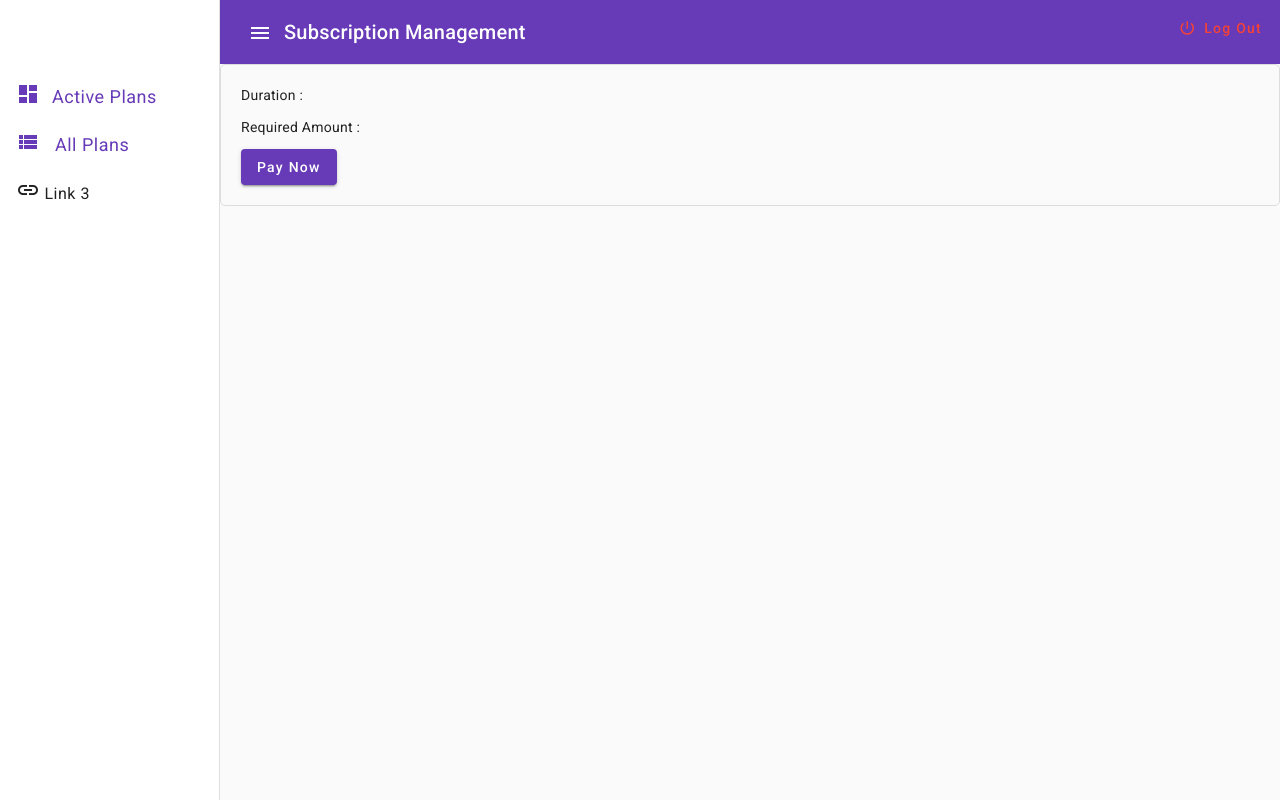
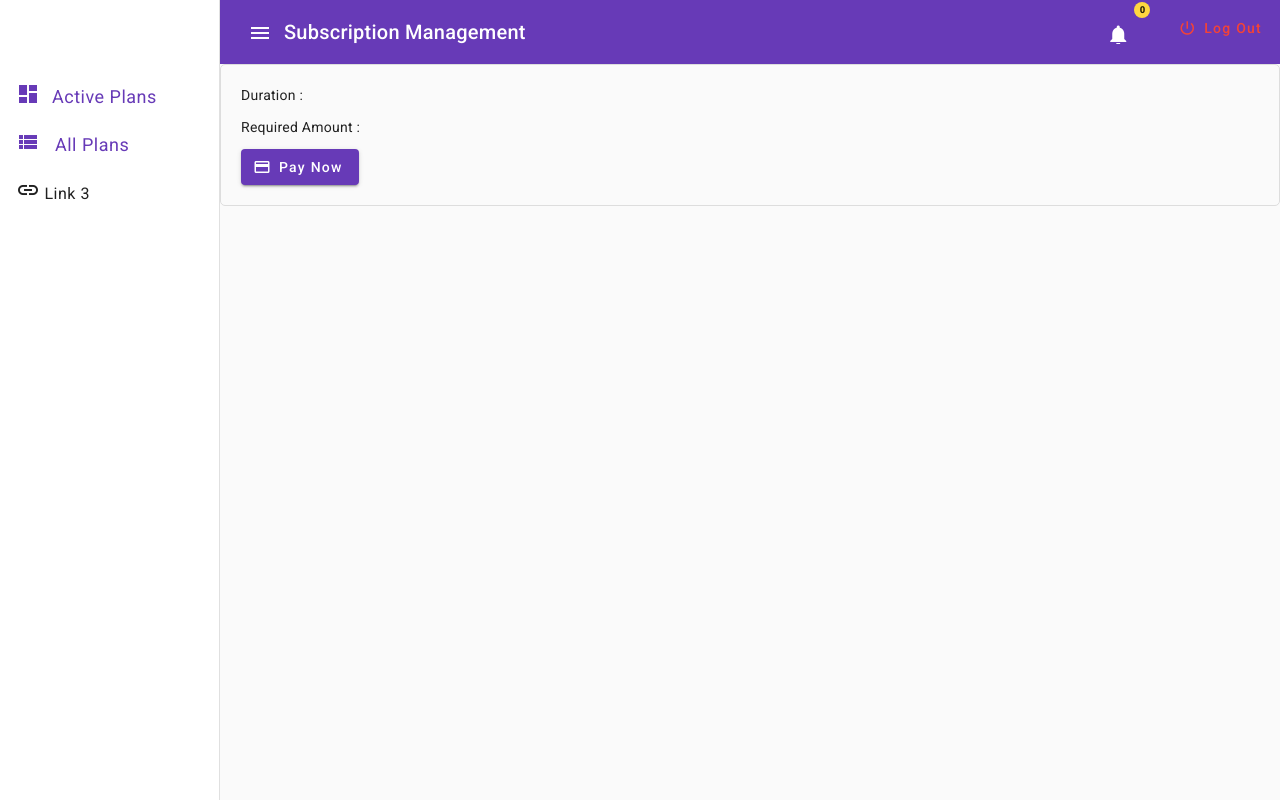
Before and after one commit to 11omkarkanase11/SubscriptionManagementSystem, an Angular app in the folder SubscriptionManagement/: page /sidenav/addplan in a window 1280 px wide. Built offline with nearby package versions, Linux system fonts and the light colour scheme.

Commit message:
Maticon to payment

```diff
--- a/SubscriptionManagement/src/app/add-plan/add-plan.component.html
+++ b/SubscriptionManagement/src/app/add-plan/add-plan.component.html
@@ -1,8 +1,10 @@
 <div class="payment-details">
     <h3>{{serviceName}}</h3>
     <p>Duration : {{duration}}</p>
-    <p>Required Amount :{{userAmount}}</p>
+    <p>Required Amount :{{userAmount | currency:'INR'}}</p>
     <!-- <button (click)="pay()">Pay</button> -->
-    <button mat-raised-button color="primary" (click)="pay()">Pay Now</button>
+    <button mat-raised-button color="primary" (click)="pay()">
+        <mat-icon>credit_card</mat-icon>
+        Pay Now</button>
 
 </div>
--- a/SubscriptionManagement/src/app/add-plan/add-plan.component.ts
+++ b/SubscriptionManagement/src/app/add-plan/add-plan.component.ts
@@ -2,12 +2,14 @@ import { Component } from '@angular/core';
 import { LocalService } from '../local.service';
 import { SubscriptionService } from '../subscription.service';
 import { MatButtonModule } from '@angular/material/button';
+import { MatIcon } from '@angular/material/icon';
+import { CommonModule } from '@angular/common';
 
 
 @Component({
   selector: 'app-add-plan',
   standalone: true,
-  imports: [MatButtonModule],
+  imports: [MatButtonModule, MatIcon, CommonModule],
   templateUrl: './add-plan.component.html',
   styleUrl: './add-plan.component.css'
 })
--- a/SubscriptionManagement/src/app/allplan/allplan.component.html
+++ b/SubscriptionManagement/src/app/allplan/allplan.component.html
@@ -15,7 +15,7 @@
       </mat-card-header>
       <mat-card-content class="plan-details">
         <p><strong>Duration:</strong> {{ plan.duration }} days</p>
-        <p><strong>Plan Cost:</strong> ${{ plan.planCost }}</p>
+        <p><strong>Plan Cost:</strong> {{ plan.planCost| currency:'INR' }}</p>
       </mat-card-content>
       <mat-card-actions>
         <button mat-raised-button color="primary" (click)="addPlan(plan.planId, plan.planCost, plan.serviceName, plan.duration)">Subscribe</button>
--- a/SubscriptionManagement/src/app/dashboard/dashboard.component.html
+++ b/SubscriptionManagement/src/app/dashboard/dashboard.component.html
@@ -43,7 +43,7 @@
         </mat-card-header>
         <mat-card-content class="plan-details">
           <p><strong>Duration:</strong> {{ plan.duration }} days</p>
-          <p><strong>Plan Cost:</strong> ${{ plan.planCost }}</p>
+          <p><strong>Plan Cost:</strong> {{ plan.planCost | currency:'INR' }}</p>
         </mat-card-content>
         <mat-card-actions>
           <button mat-raised-button color="primary" (click)="upgrade(plan.planId, plan.serviceName)">Upgrade</button>
--- a/SubscriptionManagement/src/app/side-nav/side-nav.component.css
+++ b/SubscriptionManagement/src/app/side-nav/side-nav.component.css
@@ -48,3 +48,9 @@ a.mat-list-item {
   font-size: 18px;
   color:  #673ab7;/* Change this to your desired text color */
 }
+
+.notification{
+  position: absolute; /* Position the link absolutely */
+  top: 10px; /* Adjust top position as needed (e.g., for header height) */
+  right: 13%; /* Set it to the right side */
+}
--- a/SubscriptionManagement/src/app/side-nav/side-nav.component.html
+++ b/SubscriptionManagement/src/app/side-nav/side-nav.component.html
@@ -34,6 +34,9 @@
         <mat-icon>power_settings_new</mat-icon>
         Log Out
       </button> -->
+      <button mat-icon-button [matBadge]="0" matBadgeColor="accent" matBadgeSize="small" class="notification">
+        <mat-icon>notifications</mat-icon>
+      </button>
       <a mat-button color="warn" (click)="logout()" class="logout-link"> <mat-icon>power_settings_new</mat-icon>
         Log Out
       </a>
--- a/SubscriptionManagement/src/app/side-nav/side-nav.component.ts
+++ b/SubscriptionManagement/src/app/side-nav/side-nav.component.ts
@@ -12,6 +12,7 @@ import { Router, RouterModule } from '@angular/router';
 import { DashboardComponent } from '../dashboard/dashboard.component';
 import { LocalService } from '../local.service';
 import { MatTooltipModule } from '@angular/material/tooltip'
+import { MatBadgeModule } from '@angular/material/badge';
 
 @Component({
   selector: 'app-side-nav',
@@ -26,7 +27,7 @@ import { MatTooltipModule } from '@angular/material/tooltip'
     MatIconModule,
     AsyncPipe,
     RouterModule, DashboardComponent,
-    MatTooltipModule
+    MatTooltipModule, MatBadgeModule
   ]
 })
 export class SideNavComponent {
--- a/SubscriptionManagement/src/app/updateplan/updateplan.component.html
+++ b/SubscriptionManagement/src/app/updateplan/updateplan.component.html
@@ -2,7 +2,9 @@
     <div class="plan-details">
         <p><strong>Duration:</strong> {{duration}} days</p>
         <p><strong>Plan Cost:</strong> {{planCost}}</p>
-        <p>Required Amount : {{amount}}</p>
-        <button (click)="pay()">Pay</button>
+        <p><strong>Required Amount : </strong>{{amount | currency:'INR'}}</p>
+        <button mat-raised-button color="primary" (click)="pay()">
+            <mat-icon>credit_card</mat-icon>
+            Pay Now</button>
 
     </div>
--- a/SubscriptionManagement/src/app/upgradedplans/upgradedplans.component.ts
+++ b/SubscriptionManagement/src/app/upgradedplans/upgradedplans.component.ts
@@ -27,9 +27,6 @@ export class UpgradedplansComponent implements OnInit {
         (response) => {
           console.log(response);
           this.userPlans = response;
-
-
-
         },
         (error) => {
           console.error('Error fetching user plans:', error);
@@ -48,8 +45,10 @@ export class UpgradedplansComponent implements OnInit {
       (response) => {
         this.displayBalance = true;
         this.amount = response;
+        console.log(this.amount);
+        this.localservice.setItem("requireAmount", this.amount);
+        this.router.navigate(['sidenav/updateplan']);
 
-        this.localservice.setItem("requireAmount", this.amount);
 
         console.log(response);
       },
@@ -57,22 +56,22 @@ export class UpgradedplansComponent implements OnInit {
         console.error('Error fetching user plans:', error);
       }
     );
-      this.router.navigate(['sidenav/updateplan']);
+
    }
 
-  pay(planId: string, planCost: number, duration: number, serviceName: string){
-    this.subscriptionService.updatePlan(this.localservice.getItem("userId"), this.localservice.getItem("planId"), planCost, duration, planId).subscribe(
-      (response) => {
-        if (response) {
-          console.log(response);
-          alert("Plan Updated")
+  // pay(planId: string, planCost: number, duration: number, serviceName: string){
+  //   this.subscriptionService.updatePlan(this.localservice.getItem("userId"), this.localservice.getItem("planId"), planCost, duration, planId).subscribe(
+  //     (response) => {
+  //       if (response) {
+  //         console.log(response);
+  //         alert("Plan Updated")
 
-        }
-        else {
-          alert("Plan Not Updated");
-        }
-      }
-    )
+  //       }
+  //       else {
+  //         alert("Plan Not Updated");
+  //       }
+  //     }
+  //   )
 
-  }
+  // }
 }
```
Also changed, not shown: SubscriptionManagement/src/app/updateplan/updateplan.component.ts (+9 -3 lines).
